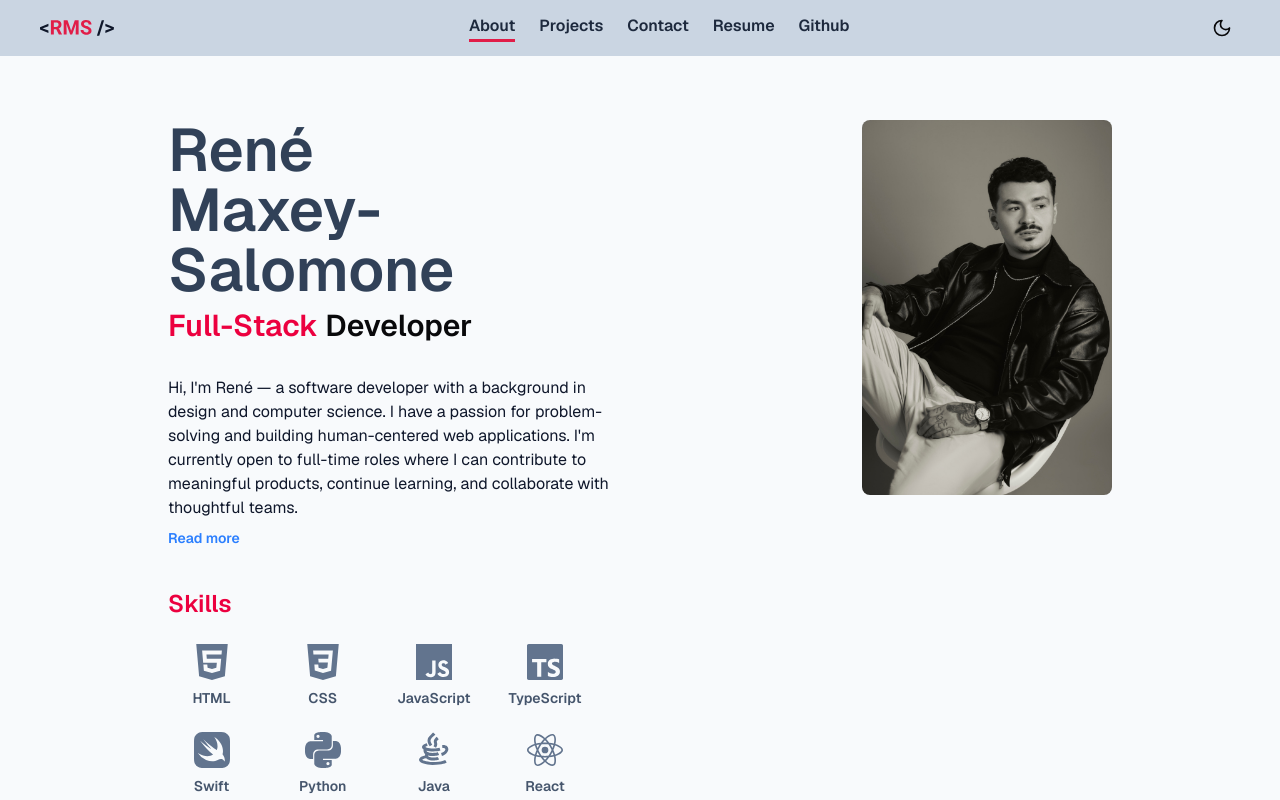
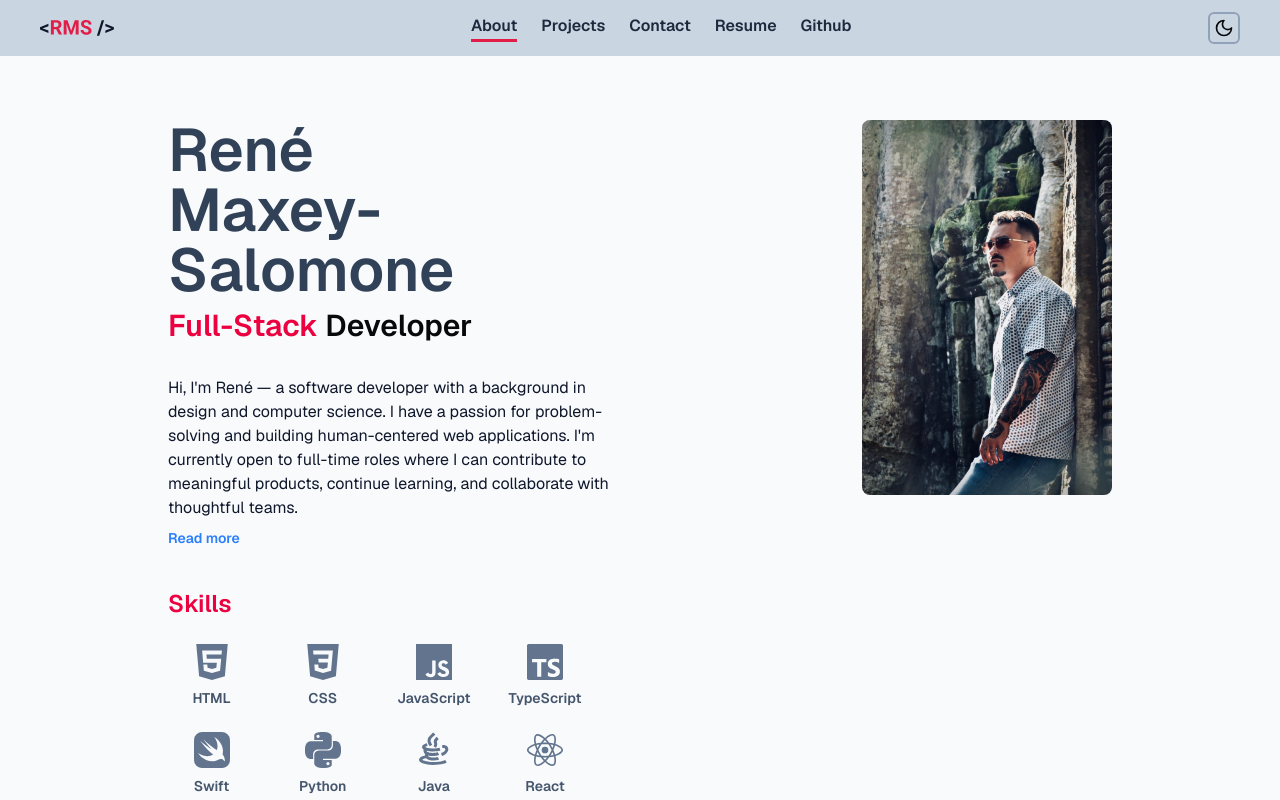
Before and after one commit to ReneMSdev/portfolio-website, a Next.js app: page / in a window 1280 px wide. Shown: the top 800 px of the page. Built offline with nearby package versions, Linux system fonts and the light colour scheme.

Commit message:
changed profile picture and added border to theme toggle button

```diff
--- a/src/app/page.js
+++ b/src/app/page.js
@@ -75,7 +75,7 @@ export default function Home() {
           <div className='relative inline-block'>
             {/* Image on top */}
             <Image
-              src='/img/profile/profile2.jpg'
+              src='/img/profile/profile.jpg'
               alt='Rene Maxey-Salomone'
               width={250}
               height={375}
--- a/src/components/theme-toggle.jsx
+++ b/src/components/theme-toggle.jsx
@@ -17,7 +17,7 @@ export function ThemeToggle() {
   return (
     <button
       onClick={() => setTheme(resolvedTheme === 'dark' ? 'light' : 'dark')}
-      className='p-2 mr-10 rounded-md cursor-pointer'
+      className='p-1 mr-10 rounded-sm border-2 border-slate-400 dark:border-slate-600 cursor-pointer'
       aria-label='Toggle Theme'
     >
       {resolvedTheme === 'dark' ? <Sun className='w-5 h-5' /> : <Moon className='w-5 h-5' />}
```
Also changed, not shown: public/img/profile/profile2.jpg (deleted).
